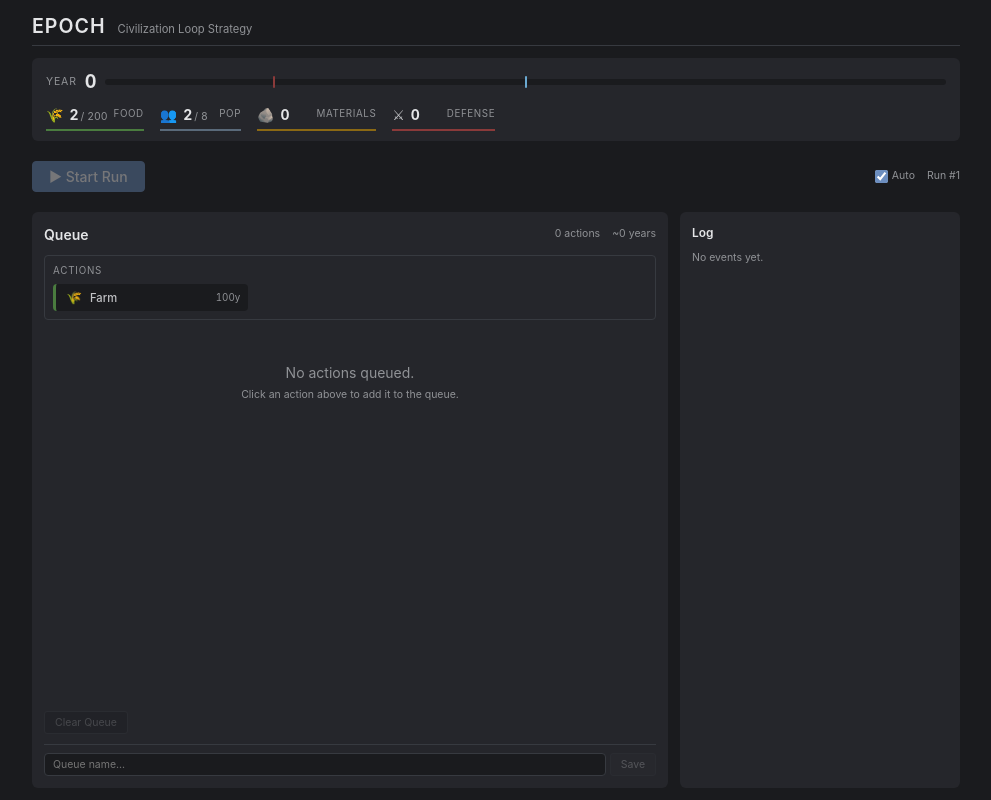
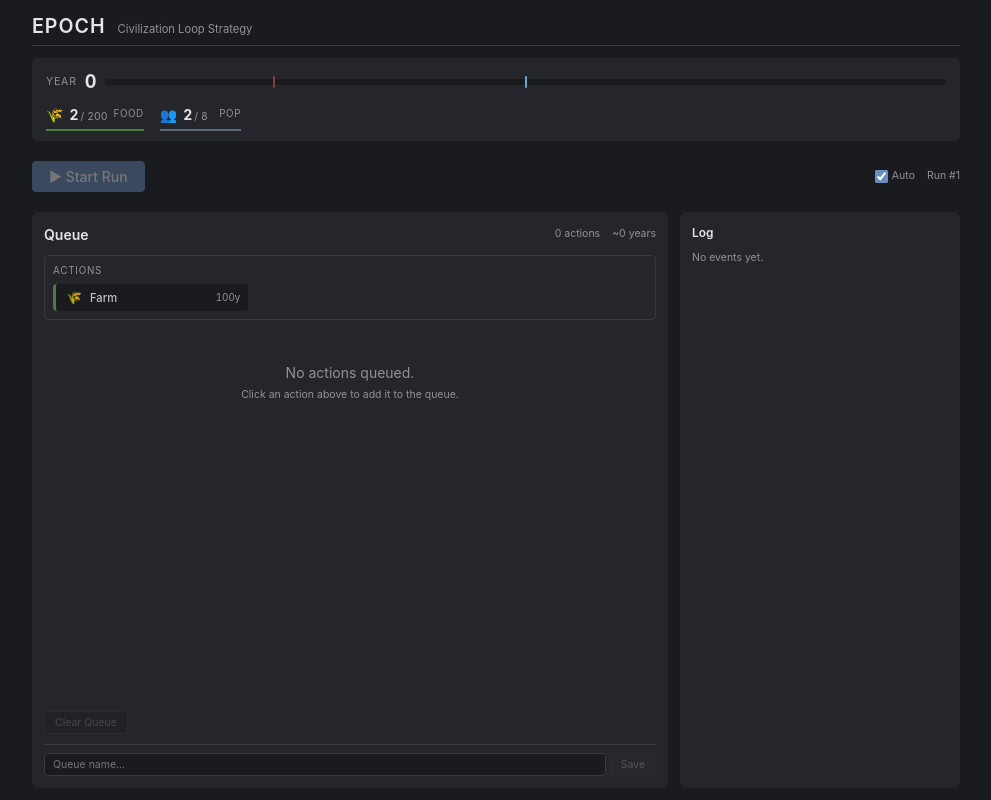
Before and after one commit to asbjornb/Epoch, a React (Vite) app: page / in a window 1280 px wide. Shown: the whole page, without its empty margins (144-1135 px from the left). Built offline with nearby package versions, Linux system fonts and the light colour scheme.

Commit message:
Hide materials and defense resources until first encountered
Apply the same conditional rendering pattern already used for Tech Level:
materials only appears when > 0, defense only appears when
militaryStrength + wallDefense > 0.

https://claude.ai/code/session_018RLiduZNrsZW7g67nD8ryE

```diff
--- a/src/components/ResourceBar.tsx
+++ b/src/components/ResourceBar.tsx
@@ -52,7 +52,10 @@ export function ResourceBar({ resources, year, maxYear, encounteredDisasters }:
           color="#5a6a7a"
           extra={`/ ${resources.maxPopulation}`}
         />
+        {resources.materials > 0 && (
           <ResourceItem label="Materials" value={Math.floor(resources.materials)} icon="🪨" color="#8b6914" />
+        )}
+        {resources.militaryStrength + resources.wallDefense > 0 && (
           <ResourceItem
             label="Defense"
             value={Math.floor(resources.militaryStrength + resources.wallDefense)}
@@ -60,6 +63,7 @@ export function ResourceBar({ resources, year, maxYear, encounteredDisasters }:
             color="#8a3a3a"
             extra={resources.wallDefense > 0 ? `(${Math.floor(resources.militaryStrength)}+${Math.floor(resources.wallDefense)})` : undefined}
           />
+        )}
         {resources.techLevel > 0 && (
           <ResourceItem
             label="Tech"
```
Lines whose indentation alone changed are shown as unchanged.
